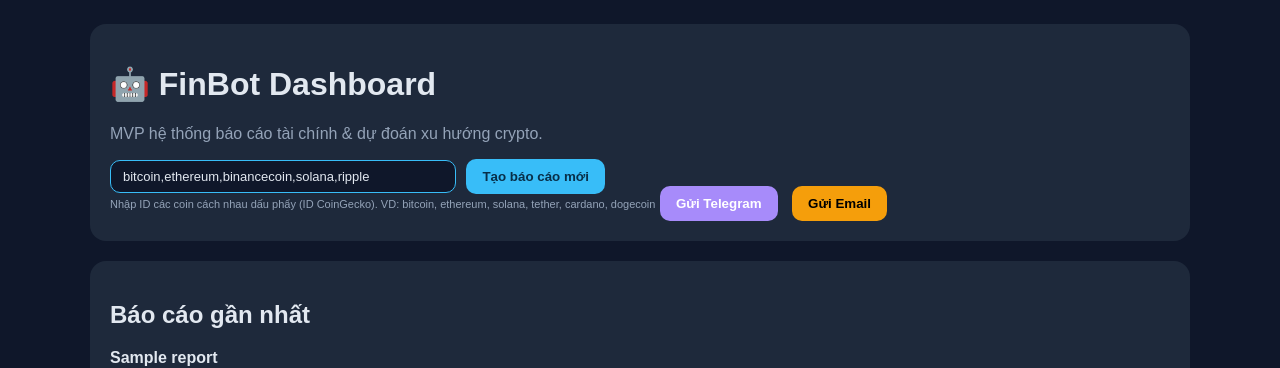
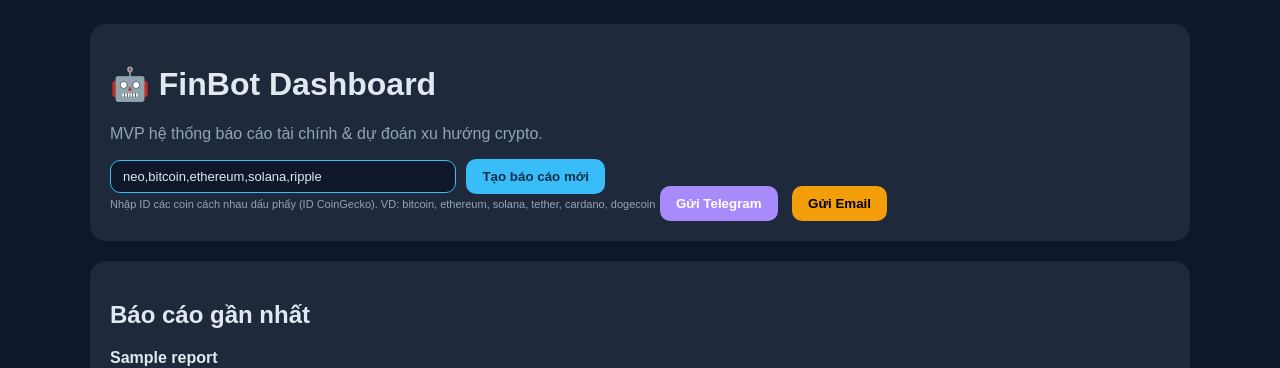
Before and after one commit to vothemy1509/FinBot, a Flask app: page / in a window 1280 px wide. Shown: the top 368 px of the page. Run offline with Flask 3, Linux system fonts and the light colour scheme; tables that the repository leaves empty hold one stand-in row (values such as "Sample post").

Commit message:
Make default FinBot report follow Neo, Bitcoin, High priority

```diff
--- a/app.py
+++ b/app.py
@@ -306,7 +306,7 @@ def get_report_file(filename):
 
 @app.post("/generate-report")
 def generate_report_route():
-    coins_input = request.form.get("coins") or "bitcoin,ethereum,binancecoin,solana,ripple"
+    coins_input = request.form.get("coins") or "neo,bitcoin,ethereum,solana,ripple"
     try:
         row, analyzed, fear_greed, markdown = build_report(coins_input)
         flash(f"Đã tạo báo cáo: {row.title}", "success")
--- a/templates/dashboard.html
+++ b/templates/dashboard.html
@@ -33,8 +33,8 @@
     {% endwith %}
     <form method="post" action="/generate-report" style="display:inline-block;margin-bottom:8px;">
       <input type="text" name="coins"
-        placeholder="VD: bitcoin,ethereum,solana"
-        value="bitcoin,ethereum,binancecoin,solana,ripple"
+        placeholder="VD: neo,bitcoin,ethereum,solana"
+        value="neo,bitcoin,ethereum,solana,ripple"
         style="background:#0f172a;border:1px solid #38bdf8;color:#e2e8f0;padding:8px 12px;border-radius:10px;min-width:320px;font-size:13px;margin-right:6px;"
       />
       <button class="btn" type="submit">Tạo báo cáo mới</button>
```
